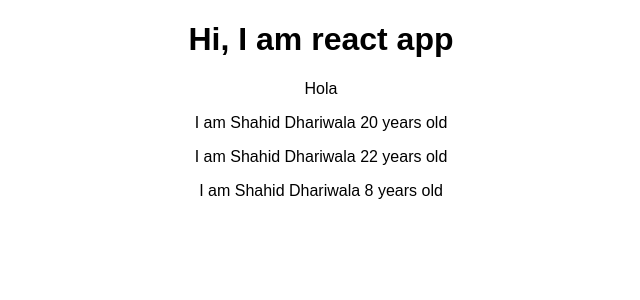
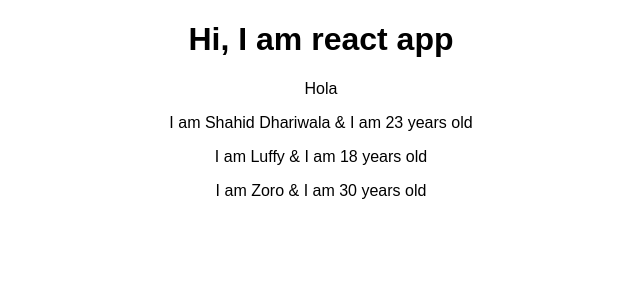
Before and after one commit to shahiddhariwala/playing-around-with-react-js, a React (Create React App) app in the folder react-complete-guide/: page / in a window 1280 px wide. Shown: the top 300 px of the page, without its empty margins (319-959 px from the left). Built offline with nearby package versions, Linux system fonts and the light colour scheme.

Commit message:
Working with props (passed attributes to elements)

```diff
--- a/react-complete-guide/src/App.js
+++ b/react-complete-guide/src/App.js
@@ -7,9 +7,9 @@ class App extends Component {
       <div className="App">
         <h1>Hi, I am react app</h1>
         <p>Hola</p>
-        <Person />
-        <Person />
-        <Person />
+        <Person name="Shahid Dhariwala" age="23" />
+        <Person name=" Luffy" age ="18"/>
+        <Person name="Zoro" age="30"> I am Swordsman at Strawhats Pirates</Person>
       </div>
       // <p>Hola</p> not allowed , it is recommended to have one root elements inside it
       // other elements to be wrapped ( * before React 16);
--- a/react-complete-guide/src/Person/Person.js
+++ b/react-complete-guide/src/Person/Person.js
@@ -1,7 +1,9 @@
 import React from "react";
 
-const person = () => {
-return <p> I am Shahid Dhariwala {Math.floor(Math.random()*23)} years old</p>;
+const person = (props) => {
+    //react passes paramter internally even if its not mentioned
+
+return <p> I am {props.name} & I am {props.age} years old</p>;
 };
 export default person;
 
```
